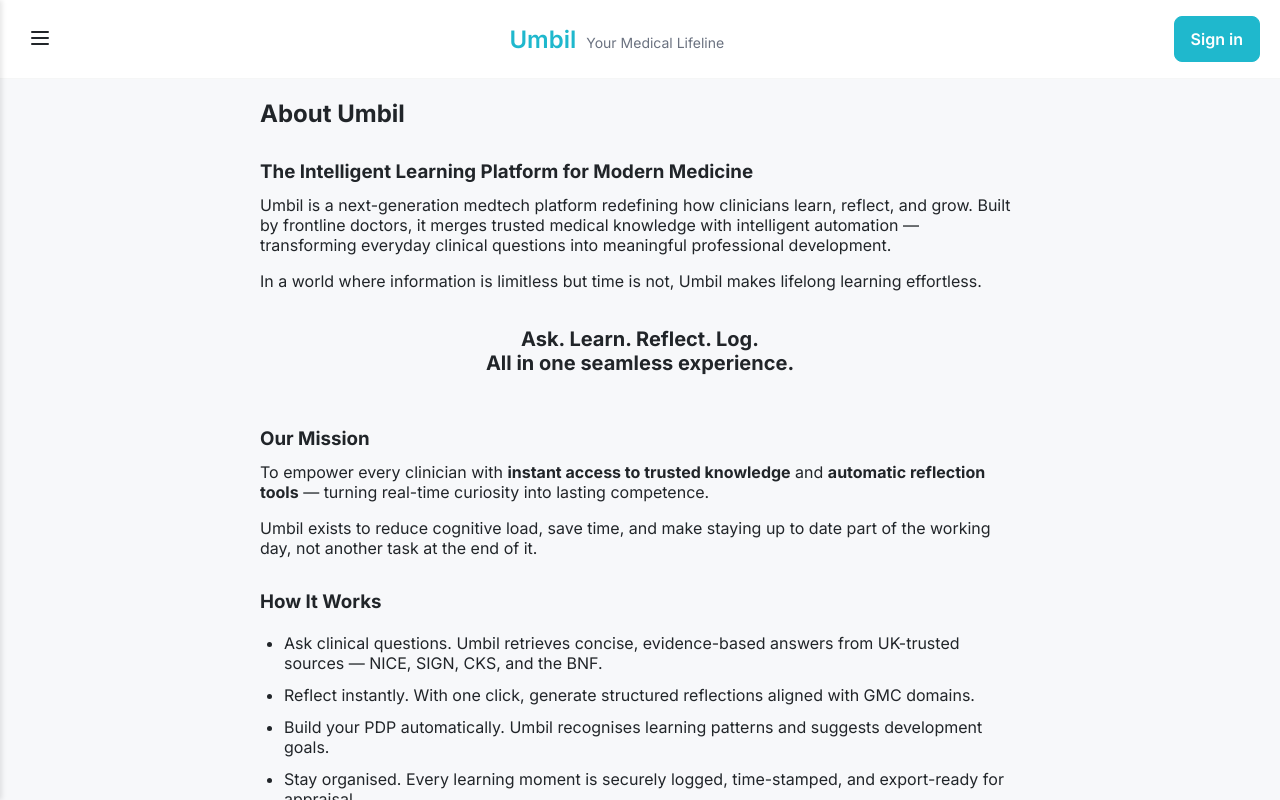
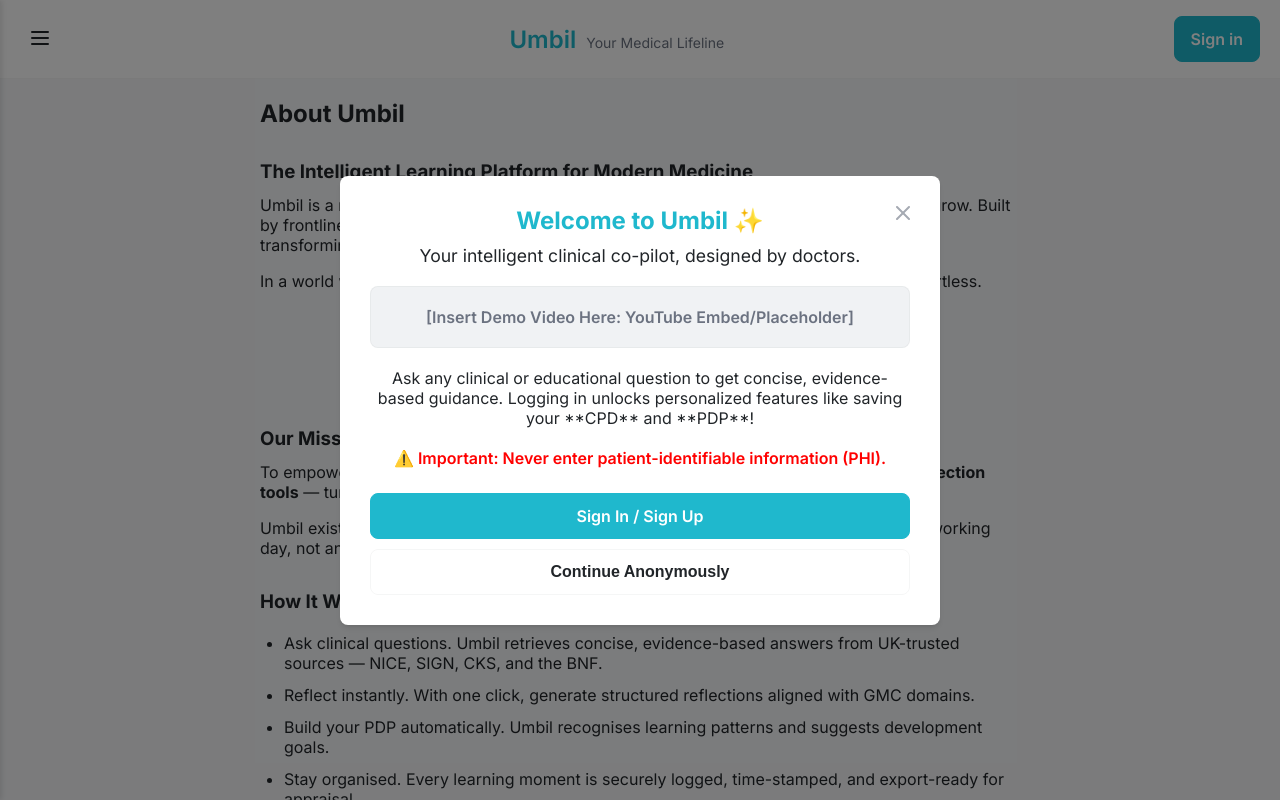
Before and after one commit to AngelolxD8/Umbil, a Next.js app: page /about in a window 1280 px wide. Shown: the top 800 px of the page. Built offline with nearby package versions, Linux system fonts and the light colour scheme; no server answers.

Commit message:
welcome page

```diff
--- a/src/app/about/page.tsx
+++ b/src/app/about/page.tsx
@@ -70,8 +70,8 @@ export default function AboutPage() {
           </div>
         </div>
 
-        {/* Privacy and Trust - Keeping the teal border as a nice visual cue */}
-        <div className="card" style={{ marginBottom: 32, borderLeft: '4px solid var(--umbil-brand-teal)' }}>
+        {/* Privacy and Trust - REMOVED the teal border inline style */}
+        <div className="card" style={{ marginBottom: 32 }}>
           <div className="card__body">
             {/* Removed teal color from header and relied on inherited text color */}
             <h3 style={{marginBottom: 12}}>Privacy and Trust</h3>
--- a/src/app/layout.tsx
+++ b/src/app/layout.tsx
@@ -1,3 +1,4 @@
+// src/app/layout.tsx
 "use client";
 
 import { Geist, Geist_Mono } from "next/font/google";
@@ -5,6 +6,7 @@ import { useState, useEffect, useCallback } from "react";
 import "./globals.css";
 import AuthButtons from "@/components/AuthButtons";
 import MobileNav from "@/components/MobileNav";
+import WelcomeModal from "@/components/WelcomeModal"; // <-- IMPORT NEW MODAL
 import Link from "next/link";
 import { useUserEmail } from "@/hooks/useUser";
 
@@ -13,10 +15,13 @@ const geistMono = Geist_Mono({ variable: "--font-geist-mono", subsets: ["latin"]
 
 export default function RootLayout({ children }: { children: React.ReactNode }) {
   const [isMobileNavOpen, setIsMobileNavOpen] = useState(false);
-  const { email } = useUserEmail();
+  const { email, loading: userLoading } = useUserEmail();
 
   // Dark mode state and setter
   const [isDarkMode, setIsDarkMode] = useState(false);
+
+  // Welcome Modal state
+  const [isWelcomeModalOpen, setIsWelcomeModalOpen] = useState(false);
 
   // Hook to safely get initial state from localStorage and respect system preference
   useEffect(() => {
@@ -39,6 +44,29 @@ export default function RootLayout({ children }: { children: React.ReactNode })
       return newMode;
     });
   }, []);
+
+  // NEW HOOK: Control Welcome Modal Display
+  useEffect(() => {
+    // Only run this logic once the user loading status is known
+    if (!userLoading) {
+      const dismissed = localStorage.getItem('welcome_modal_dismissed');
+
+      // Show the modal if:
+      // 1. The user is NOT logged in (email is null)
+      // 2. The user has NOT previously dismissed the modal
+      if (!email && dismissed !== 'true') {
+        setIsWelcomeModalOpen(true);
+      } else {
+        setIsWelcomeModalOpen(false);
+      }
+    }
+  }, [email, userLoading]);
+
+  // Function to dismiss the modal and set the flag in local storage
+  const handleDismissWelcomeModal = () => {
+    localStorage.setItem('welcome_modal_dismissed', 'true');
+    setIsWelcomeModalOpen(false);
+  }
 
   // Determine the body class based on dark mode state
   const bodyClassName = `${geistSans.variable} ${geistMono.variable} antialiased ${isDarkMode ? 'dark' : ''}`;
@@ -78,8 +106,14 @@ export default function RootLayout({ children }: { children: React.ReactNode })
             isOpen={isMobileNavOpen}
             onClose={() => setIsMobileNavOpen(false)}
             userEmail={email}
-            isDarkMode={isDarkMode} // <-- Pass dark mode state
-            toggleDarkMode={toggleDarkMode} // <-- Pass toggle function
+            isDarkMode={isDarkMode}
+            toggleDarkMode={toggleDarkMode}
+          />
+          {/* NEW WELCOME MODAL */}
+          <WelcomeModal
+            isOpen={isWelcomeModalOpen}
+            onClose={handleDismissWelcomeModal}
+            onContinueAnonymously={handleDismissWelcomeModal} // Same action: dismisses the modal
           />
         </div>
       </body>
--- a/src/components/ResetPassword.tsx
+++ b/src/components/ResetPassword.tsx
@@ -40,7 +40,8 @@ export default function ResetPassword() {
   };
 
   return (
-    <div className="card" style={{ marginTop: 24, borderLeft: '4px solid var(--umbil-brand-teal)' }}>
+    // REMOVED: The inline style borderLeft: '4px solid var(--umbil-brand-teal)'
+    <div className="card" style={{ marginTop: 24 }}>
       <div className="card__body">
         <h3 style={{ marginBottom: 16 }}>Change Password</h3>
 
--- /dev/null
+++ b/src/components/WelcomeModal.tsx
@@ -0,0 +1,76 @@
+// src/components/WelcomeModal.tsx
+"use client";
+
+import Link from "next/link";
+
+type WelcomeModalProps = {
+  isOpen: boolean;
+  onClose: () => void;
+  onContinueAnonymously: () => void;
+};
+
+export default function WelcomeModal({ isOpen, onClose, onContinueAnonymously }: WelcomeModalProps) {
+  if (!isOpen) return null;
+
+  return (
+    <div className="modal-overlay">
+      <div className="modal-content" style={{ maxWidth: 600, padding: 30, textAlign: 'center' }}>
+        <h2 style={{ color: 'var(--umbil-brand-teal)', marginBottom: 10 }}>Welcome to Umbil ✨</h2>
+        <p style={{ marginBottom: 20, fontSize: '1.1rem' }}>
+          Your intelligent clinical co-pilot, designed by doctors.
+        </p>
+
+        <div style={{ padding: '20px 0', border: '1px solid var(--umbil-card-border)', borderRadius: 'var(--umbil-radius-sm)', marginBottom: 20, backgroundColor: 'var(--umbil-hover-bg)' }}>
+            <p style={{ fontWeight: 600, color: 'var(--umbil-muted)' }}>
+                [Insert Demo Video Here: YouTube Embed/Placeholder]
+            </p>
+        </div>
+
+        <p className="section-description" style={{ marginBottom: 20 }}>
+          Ask any clinical or educational question to get concise, evidence-based guidance.
+          Logging in unlocks personalized features like saving your **CPD** and **PDP**!
+        </p>
+
+        {/* Important Safety Reminder */}
+        <p className="section-description" style={{ color: 'red', fontWeight: 600, marginBottom: 25 }}>
+          ⚠️ Important: Never enter patient-identifiable information (PHI).
+        </p>
+
+        {/* Action Buttons */}
+        <div style={{ display: 'flex', flexDirection: 'column', gap: 10, alignItems: 'center' }}>
+            <Link href="/auth" className="btn btn--primary" style={{ width: '100%' }} onClick={onClose}>
+                Sign In / Sign Up
+            </Link>
+            <button
+                className="btn btn--outline"
+                onClick={onContinueAnonymously}
+                style={{ width: '100%' }}
+            >
+                Continue Anonymously
+            </button>
+        </div>
+
+        <button
+            onClick={onClose}
+            className="close-button"
+            style={{ top: 15, right: 15, position: 'absolute' }}
+        >
+            <svg
+              xmlns="http://www.w3.org/2000/svg"
+              width="24"
+              height="24"
+              viewBox="0 0 24 24"
+              fill="none"
+              stroke="currentColor"
+              strokeWidth="2"
+              strokeLinecap="round"
+              strokeLinejoin="round"
+            >
+              <line x1="18" y1="6" x2="6" y2="18"></line>
+              <line x1="6" y1="6" x2="18" y2="18"></line>
+            </svg>
+          </button>
+      </div>
+    </div>
+  );
+}
```
